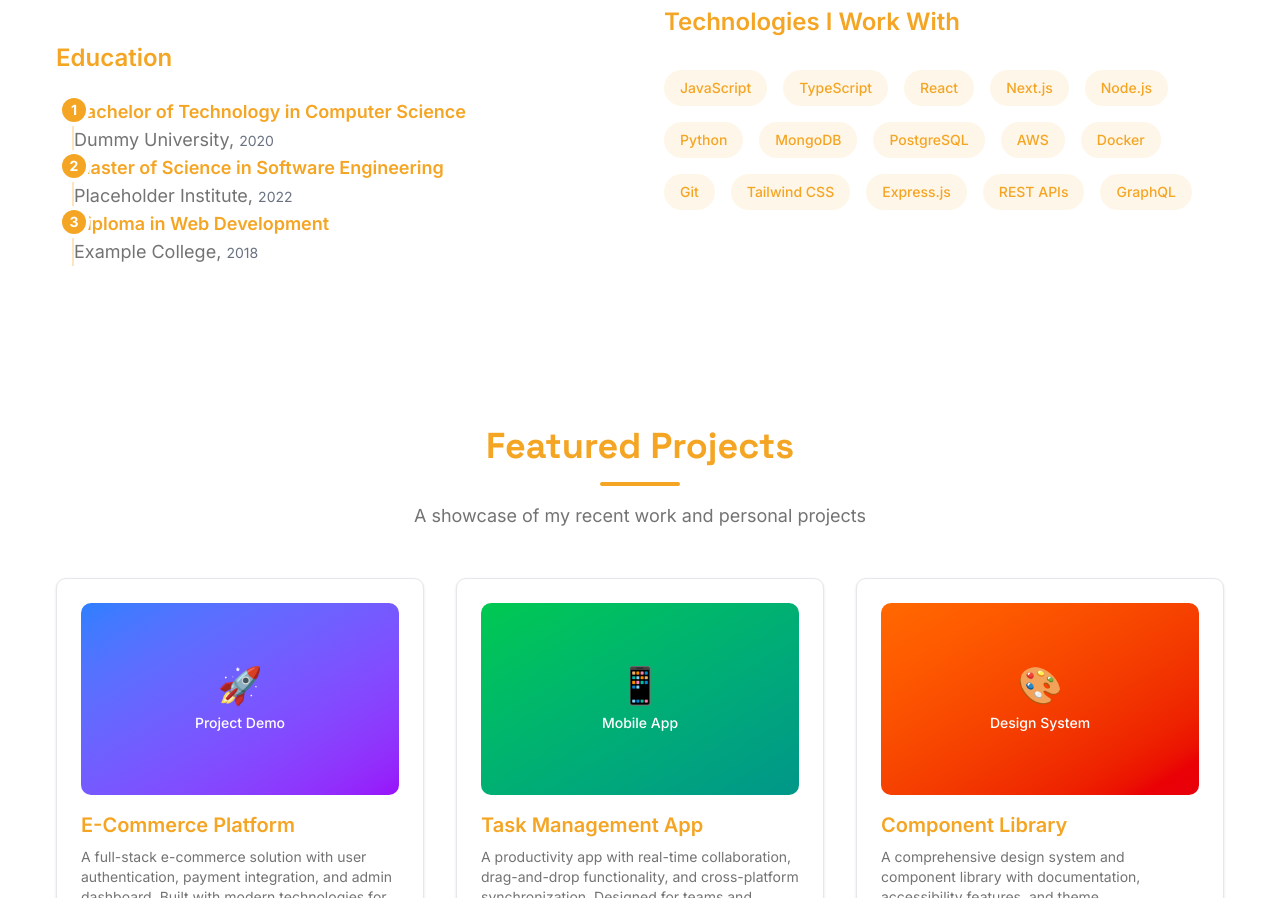
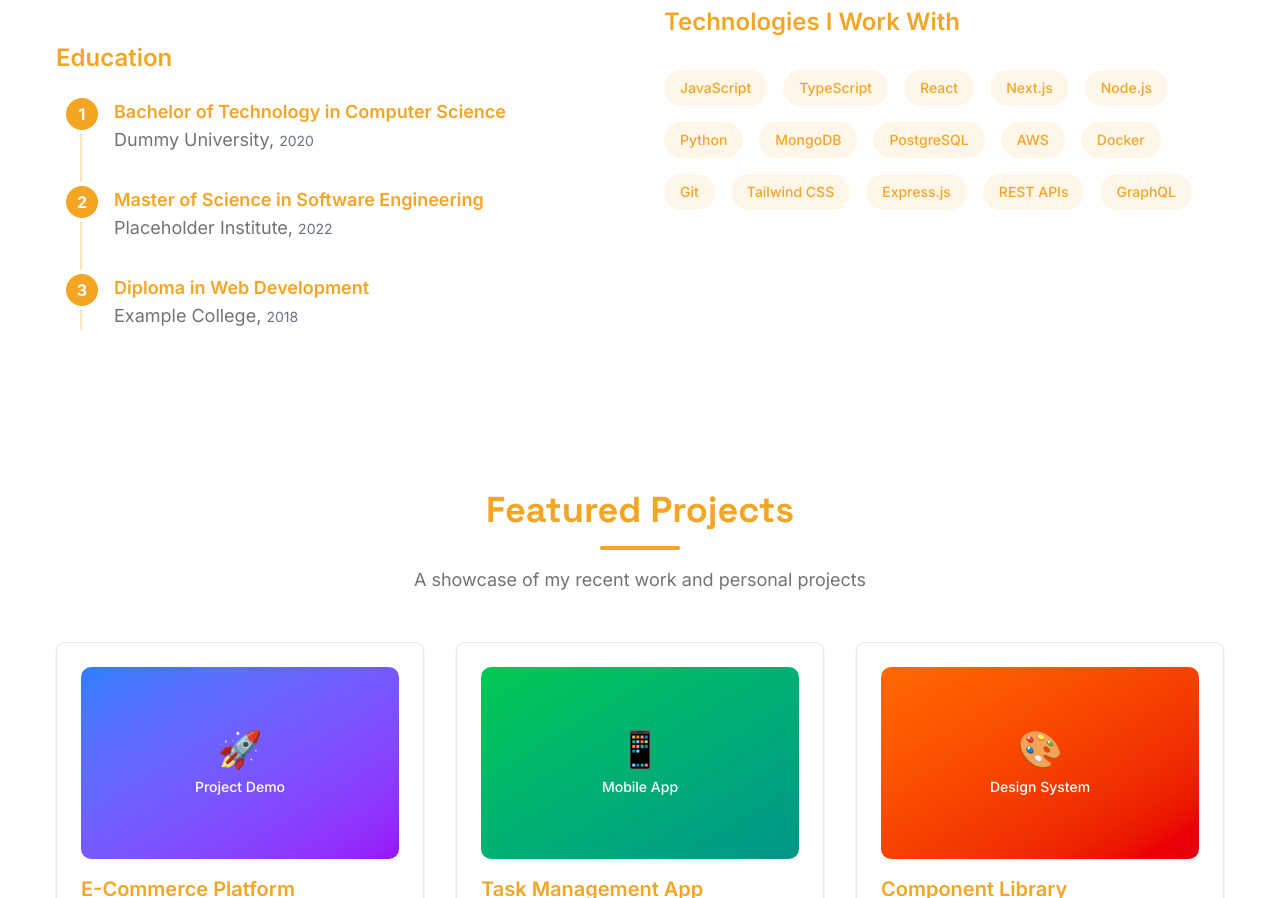
Before and after one commit to ry-dev007/raa-portfolio, a Next.js app: page / in a window 1280 px wide. Shown: the part 1409-2307 px from the top of the page. Built offline with nearby package versions, Linux system fonts and the light colour scheme.

Commit message:
fix: eduction steps ui

```diff
--- a/src/components/AboutSection.js
+++ b/src/components/AboutSection.js
@@ -63,23 +63,29 @@ export default function AboutSection() {
                 <h3 className="text-primary mb-6 text-2xl font-semibold">
                   {aboutContent.educationTitle}
                 </h3>
-                <ol className="border-primary/30 relative ml-4 border-l-2">
+                <ol className="border-primary/30 relative ml-6 border-l-2">
                   {aboutContent.education.map((edu, idx) => (
-                    <li
-                      key={idx}
-                      className={`ml-6${idx < aboutContent.education.length - 1 ? "mb-8" : ""}`}
-                    >
-                      <span className="bg-primary ring-background absolute -left-3 flex h-6 w-6 items-center justify-center rounded-full text-sm font-bold text-white ring-4">
+                    <li key={idx} className="relative mb-8 pl-8 last:mb-0">
+                      {/* Step circle */}
+                      <span className="bg-primary ring-background absolute top-0 left-0 z-10 -ml-4 flex h-8 w-8 items-center justify-center rounded-full text-base font-bold text-white ring-4">
                         {idx + 1}
                       </span>
+                      {/* Step content */}
                       <div className="text-muted-foreground text-lg">
                         <span className="text-primary font-semibold">
                           {edu.degree}
                         </span>
                         <br />
-                        {edu.institution},{" "}
-                        <span className="text-sm text-gray-500">
-                          {edu.year}
+                        <span>
+                          {edu.institution}
+                          {edu.year && (
+                            <>
+                              {", "}
+                              <span className="text-sm text-gray-500">
+                                {edu.year}
+                              </span>
+                            </>
+                          )}
                         </span>
                       </div>
                     </li>
```
